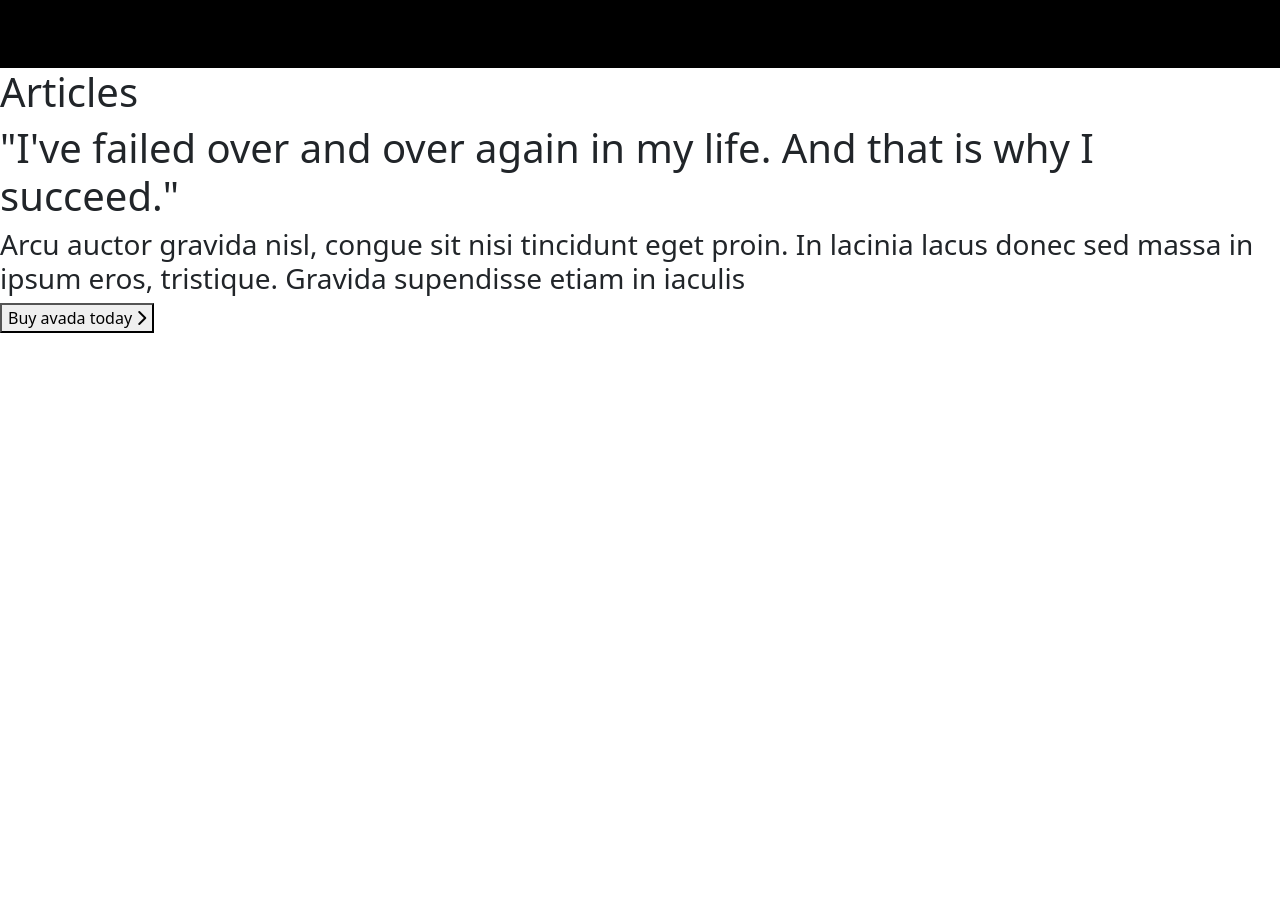
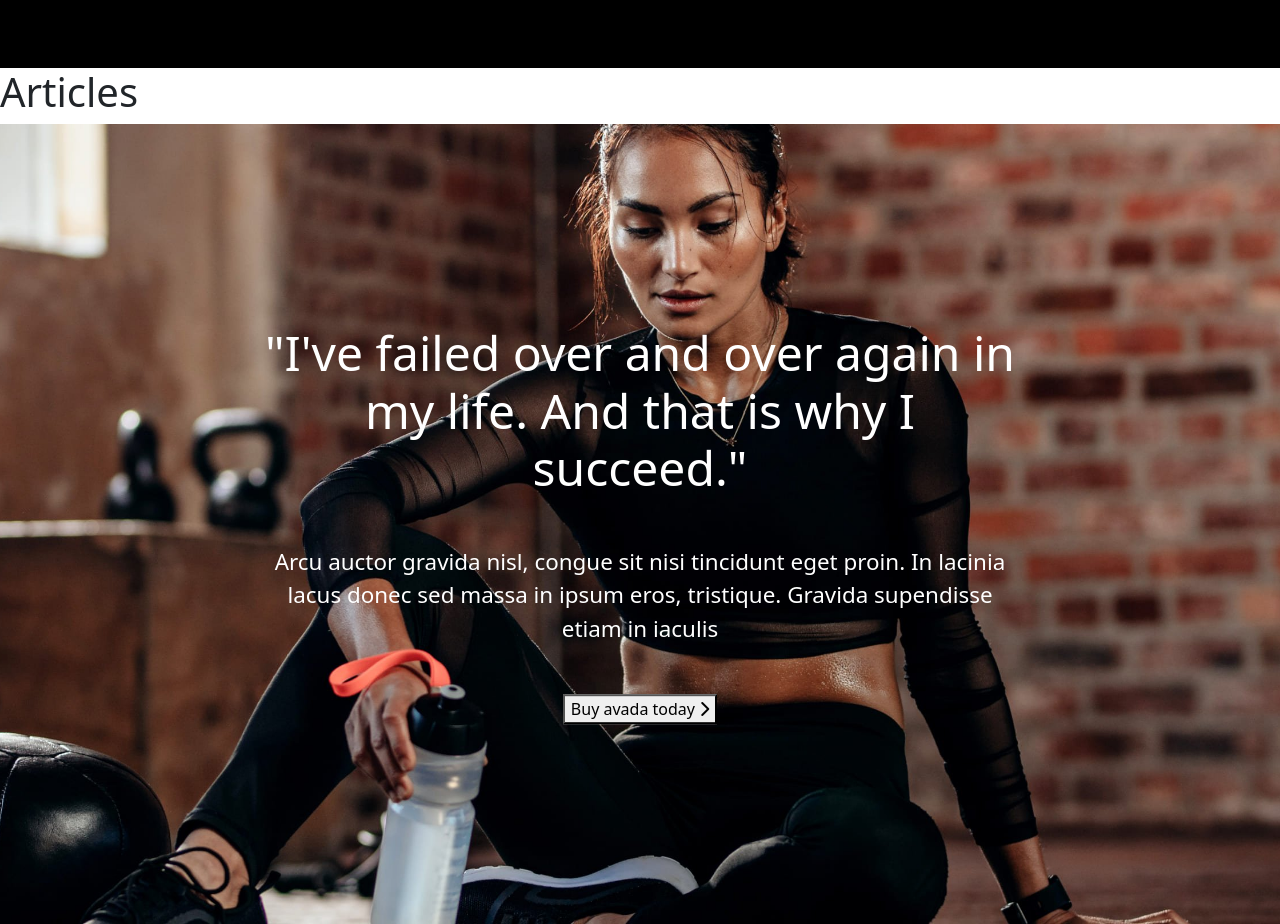
Before and after one commit to Francesco-Matteucci/proj-html-vuejs, a Vue app: page / in a window 1280 px wide. Shown: the part 580-1504 px from the top of the page. Before the commit the page ends 913 px from the top, so only its background shows below. Built offline with nearby package versions, Linux system fonts and the light colour scheme.

Commit message:
style in section "MainBuyAvada"

```diff
--- a/src/components/AppMain.vue
+++ b/src/components/AppMain.vue
@@ -1,7 +1,7 @@
 <script>
-import TypesPlans from './TypesPlans.vue';
-import Articles from './Articles.vue';
-import BuyAvada from './BuyAvada.vue';
+import MainTypesPlans from './MainTypesPlans.vue';
+import MainArticles from './MainArticles.vue';
+import MainBuyAvada from './MainBuyAvada.vue';
 
 
  export default {
@@ -11,17 +11,17 @@ import BuyAvada from './BuyAvada.vue';
         }
     },
     components: {
-        TypesPlans,
-        Articles,
-        BuyAvada
+        MainTypesPlans,
+        MainArticles,
+        MainBuyAvada
     }
 }
 </script>
 
 <template>
-      <TypesPlans/>
-      <Articles/>
-      <BuyAvada />
+      <MainTypesPlans/>
+      <MainArticles/>
+      <MainBuyAvada />
 </template>
 
 <style scoped>
--- a/src/components/BuyAvada.vue
+++ /dev/null
@@ -1,24 +0,0 @@
-<script>
- export default {
-    data() {
-        return{
-
-        }
-    }
-}
-
-</script>
-
-<template>
-    <section>
-        <div>
-            <h1>"I've failed over and over again in my life. And that is why I succeed."</h1>
-            <span></span>
-            <h3>Arcu auctor  gravida nisl, congue sit nisi tincidunt eget proin. In lacinia lacus donec sed massa in ipsum eros, tristique. Gravida supendisse etiam in iaculis</h3>
-            <button>Buy avada today  <i class="fa-solid fa-chevron-right"></i></button>
-        </div>
-    </section>
-</template>
-
-<style scoped>
-</style>
--- /dev/null
+++ b/src/components/MainBuyAvada.vue
@@ -0,0 +1,65 @@
+<script>
+ export default {
+    data() {
+        return{
+
+        }
+    }
+}
+
+</script>
+
+<template>
+    <section>
+        <div class="new-container">
+            <h1 class="mb-5">"I've failed over and over again in my life. And that is why I succeed."</h1>
+            <span></span>
+            <p class="mb-5">Arcu auctor  gravida nisl, congue sit nisi tincidunt eget proin. In lacinia lacus donec sed massa in ipsum eros, tristique. Gravida supendisse etiam in iaculis</p>
+            <button>Buy avada today <i class="fa-solid fa-chevron-right"></i></button>
+        </div>
+    </section>
+</template>
+
+<style lang="scss" scoped>
+
+    section{
+        height: 100vh;
+        color: white;
+        background-image: url('../assets/img/banner2-2x.jpg');
+        background-size: cover;
+        background-position: center;
+        position: relative;
+
+        h1{
+            font-size: 3rem;
+        }
+
+         p{
+             font-size: 1.4rem;
+         }
+    }
+
+    section::before {
+        content: '';
+        position: absolute;
+        top: 0;
+        left: 0;
+        width: 100%;
+        background-image: linear-gradient(#ffffff00, #060607e0);
+    }
+
+    //Filtro che non sta funzionando!!!!
+    section div {
+        position: absolute;
+        top: 50%;
+        left: 50%;
+        text-align: center;
+        transform: translate(-50%, -50%);
+    }
+
+    .new-container{
+        width: 768px;
+        margin: 0 auto;
+    }
+
+</style>
--- a/src/components/TypesPlans.vue
+++ b/src/components/MainTypesPlans.vue
@@ -38,11 +38,11 @@ import TypesPlansItem from './TypesPlansItem.vue';
 
 <template>
     <section class="row">
-
-            <div v-for="(item, i) in info" :key="i" :itemCard="item" class="col-8 col-md-3 container mb-5">
-                <TypesPlansItem :itemCard="item"/>
+        <div class="d-flex gap-5 justify-content-center">
+            <div v-for="(item, i) in info" :key="i" :itemCard="item" class="col-10 col-md-3 mb-5">
+                <TypesPlansItem :itemCard="item" />
             </div>
-
+        </div>
     </section>
 
 </template>
```
Also changed, not shown: src/components/MainArticles.vue (renamed from src/components/Articles.vue).
